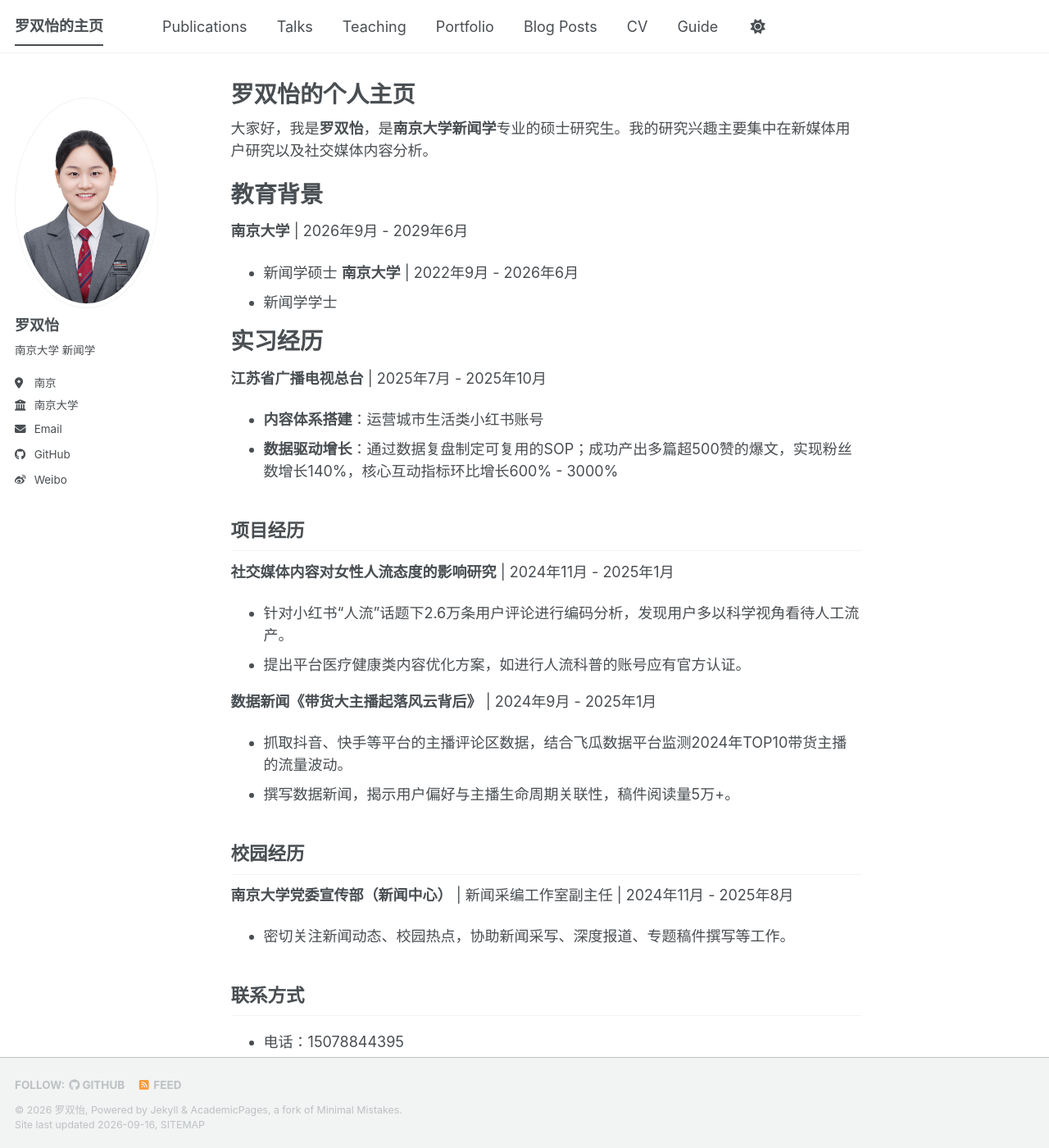
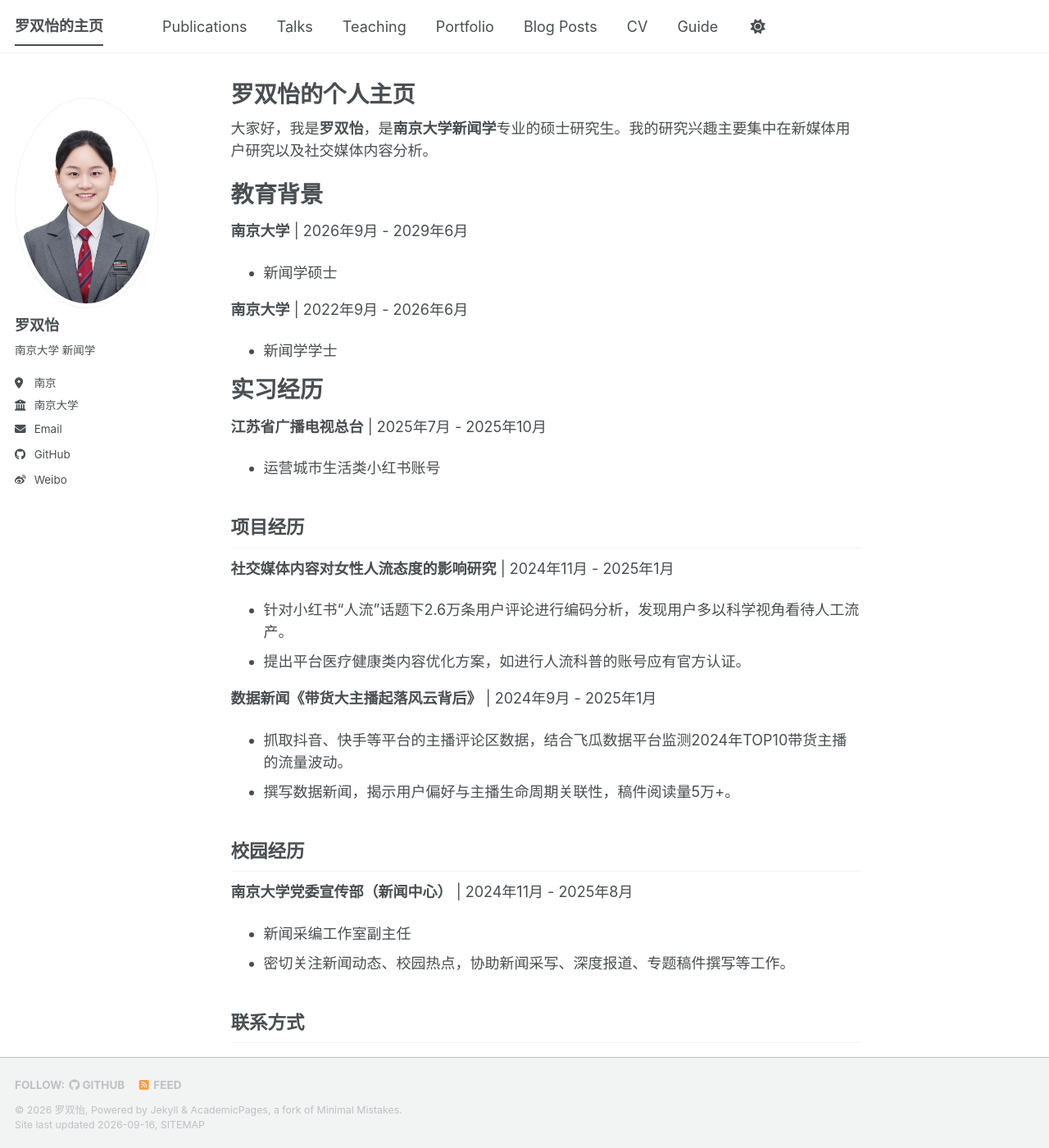
Before and after one commit to luoshuangyi122/luoshuangyi122.github.io, a Jekyll site: the page built from _pages/about.md, in a window 1280 px wide and 1400 px high. Shown: the whole window at 82% size. Built offline with Jekyll 4.4.1, drawn with Linux system fonts in a browser that asks for light colours; a style sheet for code colours, icons or effects is not loaded.

Commit message:
Update about.md

```diff
--- a/_pages/about.md
+++ b/_pages/about.md
@@ -13,14 +13,14 @@ redirect_from:
 ======
 **南京大学** | 2026年9月 - 2029年6月
 - 新闻学硕士
+
 **南京大学** | 2022年9月 - 2026年6月
 - 新闻学学士
 
 实习经历
 ======
 **江苏省广播电视总台** | 2025年7月 - 2025年10月
-- **内容体系搭建**：运营城市生活类小红书账号
-- **数据驱动增长**：通过数据复盘制定可复用的SOP；成功产出多篇超500赞的爆文，实现粉丝数增长140%，核心互动指标环比增长600% - 3000%
+- 运营城市生活类小红书账号
 
 项目经历
 ------
@@ -34,7 +34,8 @@ redirect_from:
 
 校园经历
 ------
-**南京大学党委宣传部（新闻中心）** | 新闻采编工作室副主任 | 2024年11月 - 2025年8月
+**南京大学党委宣传部（新闻中心）** | 2024年11月 - 2025年8月
+- 新闻采编工作室副主任
 - 密切关注新闻动态、校园热点，协助新闻采写、深度报道、专题稿件撰写等工作。
 
 ## 联系方式
```
